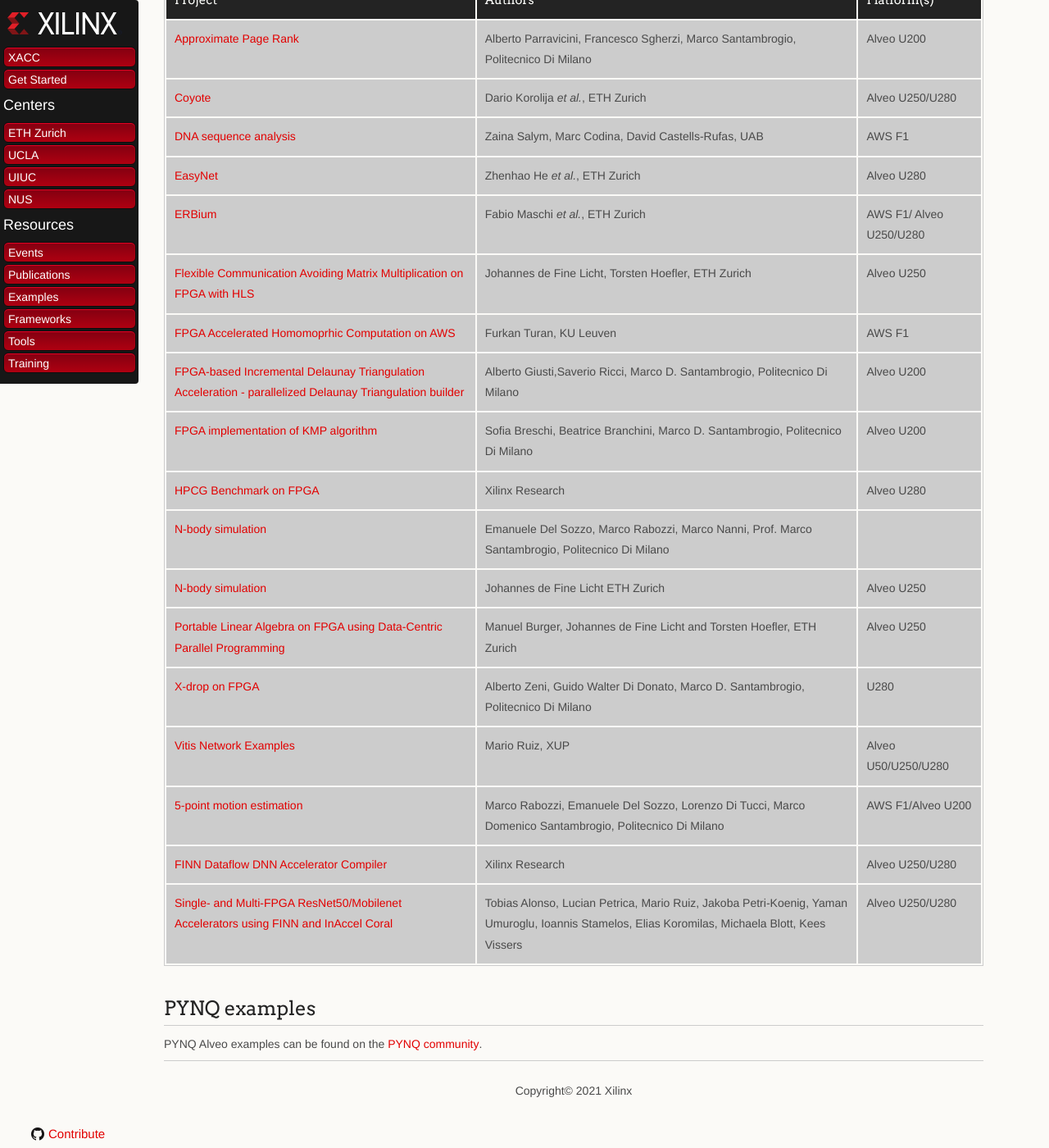
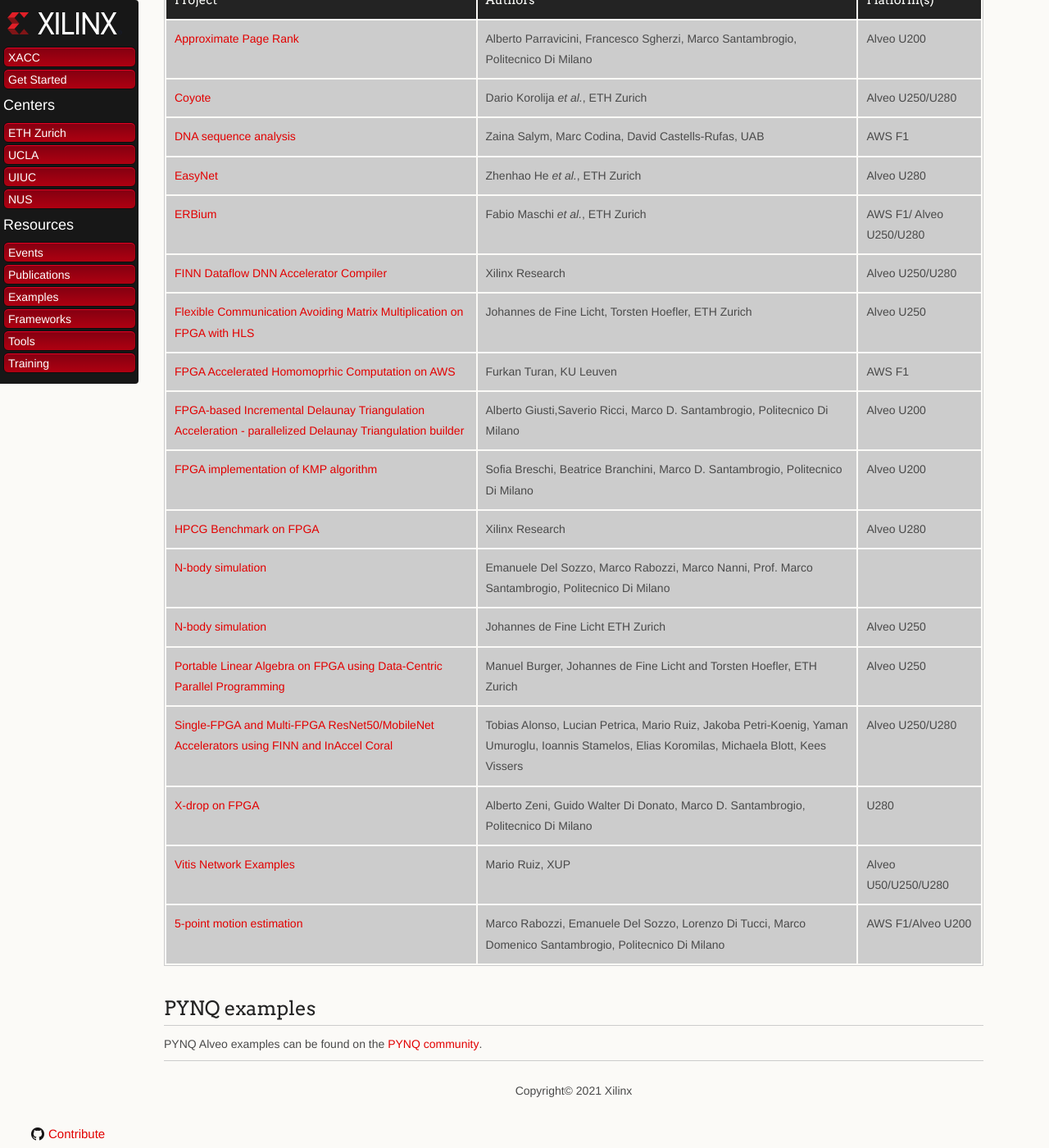
Before and after one commit to Xilinx/xacc, a Jekyll site: the page built from docs/examples.md, in a window 1280 px wide and 1400 px high, scrolled down 441 px. Shown: the whole window at 82% size. Built offline with Jekyll 4.4.1, drawn with Linux system fonts in a browser that asks for light colours; our own code applies the rules of GitHub Pages for plain Markdown files; some of the changed lines change nothing that is shown.

Commit message:
Sorted alphabetically

```diff
--- a/docs/examples.md
+++ b/docs/examples.md
@@ -17,6 +17,7 @@
 | [DNA sequence analysis](https://github.com/davidcastells/KmerFilterAWS) | Zaina Salym, Marc Codina, David Castells-Rufas, UAB  |AWS F1 |
 | [EasyNet](https://github.com/fpgasystems/Vitis_with_100Gbps_TCP-IP) | Zhenhao He *et al.*, ETH Zurich | Alveo U280 |
 | [ERBium](https://github.com/fpgasystems/erbium) | Fabio Maschi *et al.*, ETH Zurich | AWS F1/ Alveo U250/U280 |
+| [FINN Dataflow DNN Accelerator Compiler](https://github.com/Xilinx/finn-examples) | Xilinx Research | Alveo U250/U280 |
 | [Flexible Communication Avoiding Matrix Multiplication on FPGA with HLS](https://github.com/spcl/gemm_hls) | Johannes de Fine Licht, Torsten Hoefler, ETH Zurich | Alveo U250 |
 | [FPGA Accelerated Homomoprhic Computation on AWS](https://github.com/KULeuven-COSIC/HEAT) | Furkan Turan, KU Leuven | AWS F1|
 | [FPGA-based Incremental Delaunay Triangulation Acceleration - parallelized Delaunay Triangulation builder](https://bitbucket.org/necst/xohw2020_fidelta_public) | Alberto Giusti,Saverio Ricci, Marco D. Santambrogio, Politecnico Di Milano | Alveo U200 |
@@ -25,12 +26,10 @@
 | [N-body simulation](https://bitbucket.org/necst/xohw17_bibbidin-bobbidyboo_public/) | Emanuele Del Sozzo, Marco Rabozzi, Marco Nanni, Prof. Marco Santambrogio, Politecnico Di Milano ||
 | [N-body simulation](https://github.com/spcl/nbody_hls) | Johannes de Fine Licht ETH Zurich | Alveo U250 |
 | [Portable Linear Algebra on FPGA using Data-Centric Parallel Programming](https://github.com/manuelburger/daceBLAS_demo) | Manuel Burger, Johannes de Fine Licht and Torsten Hoefler, ETH Zurich | Alveo U250 |
+| [Single-FPGA and Multi-FPGA ResNet50/MobileNet Accelerators using FINN and InAccel Coral](https://github.com/inaccel/runtime/tree/Xilinx-MP/) | Tobias Alonso, Lucian Petrica, Mario Ruiz, Jakoba Petri-Koenig, Yaman Umuroglu, Ioannis Stamelos, Elias Koromilas, Michaela Blott, Kees Vissers | Alveo U250/U280 |
 | [X-drop on FPGA](https://github.com/albertozeni/XDropXOHW-Public) | Alberto Zeni, Guido Walter Di Donato, Marco D. Santambrogio, Politecnico Di Milano | U280 |
 | [Vitis Network Examples](https://github.com/Xilinx/xup_vitis_network_example) | Mario Ruiz, XUP | Alveo U50/U250/U280 |
 | [5-point motion estimation](https://bitbucket.org/necst/xohw18_5points_public/) | Marco Rabozzi, Emanuele Del Sozzo, Lorenzo Di Tucci, Marco Domenico Santambrogio, Politecnico Di Milano | AWS F1/Alveo U200 |
-| [FINN Dataflow DNN Accelerator Compiler](https://github.com/Xilinx/finn-examples) | Xilinx Research | Alveo U250/U280 |
-| [Single- and Multi-FPGA ResNet50/Mobilenet Accelerators using FINN and InAccel Coral](https://github.com/inaccel/runtime/tree/Xilinx-MP/) | Tobias Alonso, Lucian Petrica, Mario Ruiz, Jakoba Petri-Koenig, Yaman Umuroglu, Ioannis Stamelos, Elias Koromilas, Michaela Blott, Kees Vissers | Alveo U250/U280 |
-
 
 ## PYNQ examples
 
```
